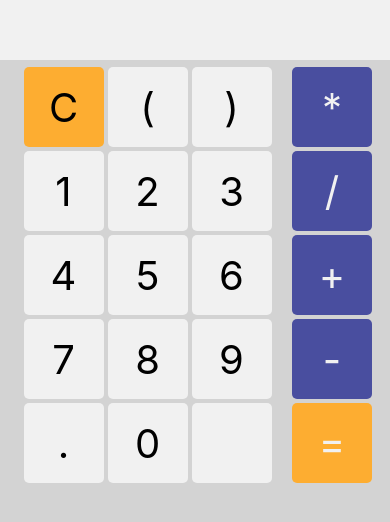
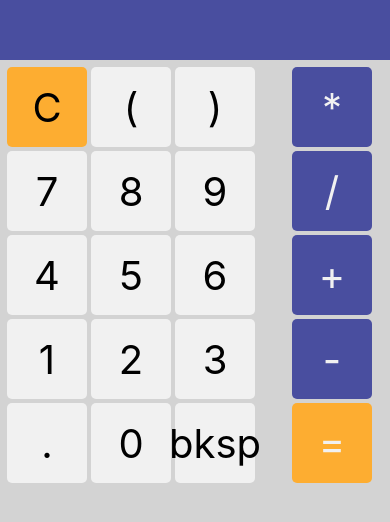
Before and after one commit to tjwnuk/Calculator, a React Native app: screen / in a window 390 px wide. Shown: the part 218-740 px from the top of the page. Built offline with nearby package versions, Linux system fonts and the light colour scheme.

Commit message:
working calculator

```diff
--- a/App.js
+++ b/App.js
@@ -1,5 +1,5 @@
 import { StatusBar } from 'expo-status-bar';
-import React from 'react';
+import React, { useState } from 'react';
 import { StyleSheet, Text, View } from 'react-native';
 import Screen from './app/screens/Screen';
 
@@ -7,16 +7,58 @@ import colors from './app/config/colors';
 import Numpad from './app/components/Numpad';
 
 export default function App() {
+  const [data, setData] = useState('')
+  let [equationString, setEquationString] = useState('')
+
+  const childToParent = (button) => {
+    type(button)
+  }
+
+  const type = (button) => {
+
+    if (button == 'C') {
+      setEquationString('')
+      return
+    }
+    if (button == 'bksp') {
+      if (equationString.length == 0) return;
+
+      setEquationString(equationString.slice(0, -1));
+      return
+    }
+    if (button == '=') {
+      try {
+        var result = eval(equationString)
+      }
+      catch (error) {
+        setEquationString('')
+        result = ''
+        alert('An error occured. Please enter the correct equation.')
+      }
+      finally {
+        setEquationString(result)
+        return
+      }
+    }
+
+    setEquationString(equationString += button)
+
+  }
+
   return (
     <Screen>
       {/* calculator screen-display */}
       <View style={styles.display}>
-
+        <Text style={styles.displayText}>
+          {equationString}
+        </Text>
       </View>
 
       {/* numpad */}
       <View style={styles.numpad}>
-        <Numpad />
+        <Numpad
+          childToParent={childToParent}
+        />
       </View>
     </Screen>
   );
@@ -25,7 +67,16 @@ export default function App() {
 const styles = StyleSheet.create({
   display: {
     flex: 1,
-    backgroundColor: colors.lightgray,
+    backgroundColor: colors.violet,
+    justifyContent: 'flex-end',
+    alignItems: 'flex-end',
+  },
+  displayText: {
+    color: colors.white,
+    fontSize: 50,
+    fontWeight: '600',
+    textAlign: 'right',
+    paddingBottom: 20,
   },
   numpad: {
     flex: 2,
--- a/app/components/AppButton.js
+++ b/app/components/AppButton.js
@@ -1,15 +1,17 @@
 import React from 'react';
 import { Dimensions, Text, TouchableOpacity, StyleSheet, View } from 'react-native';
 import colors from '../config/colors';
+// import { MaterialCommunityIcons } from '@expo/vector-icons';
 
 const horizontalSize = 1;
 
-function AppButton({ caption, backgroundColor = colors.lightgray, color = colors.black, onPress }) {
+function AppButton({ caption, backgroundColor = colors.lightgray, color = colors.black, onPress, icon }) {
 
     return (
         <TouchableOpacity onPress={onPress}>
             <View style={[styles.button, { backgroundColor: backgroundColor }]}>
-                <Text style={[styles.text, { color: color }]}>{caption && caption}</Text>
+                <Text style={[styles.text, { color: color }]}>{caption}</Text>
+                {/* {icon && <MaterialCommunityIcons name={icon} size={styles.text.fontSize} />} */}
             </View>
         </TouchableOpacity>
     );
--- a/app/components/Numpad.js
+++ b/app/components/Numpad.js
@@ -3,23 +3,23 @@ import { FlatList, View, StyleSheet, Text } from 'react-native';
 import colors from '../config/colors';
 import AppButton from './AppButton';
 
-function Numpad(props) {
+function Numpad({ onPress, childToParent }) {
     const numbers = [
         { caption: 'C', backgroundColor: colors.orange },
         { caption: '(' },
         { caption: ')' },
+        { caption: 7 },
+        { caption: 8 },
+        { caption: 9 },
+        { caption: 4 },
+        { caption: 5 },
+        { caption: 6 },
         { caption: 1 },
         { caption: 2 },
         { caption: 3 },
-        { caption: 4 },
-        { caption: 5 },
-        { caption: 6 },
-        { caption: 7 },
-        { caption: 8 },
-        { caption: 9 },
         { caption: '.' },
         { caption: 0 },
-        { caption: '' },
+        { caption: 'bksp', icon: 'backspace' },
     ];
 
     const controls = [
@@ -30,6 +30,13 @@ function Numpad(props) {
         { name: 'equals', caption: '=', backgroundColor: colors.orange },
     ];
 
+    const clickHandler = (item) => {
+        // console.log(item.caption)
+        childToParent(item.caption)
+    }
+
+    let _keyExtractor = (item, index) => item.key + index;
+
     return (
         <View style={styles.container}>
 
@@ -37,13 +44,16 @@ function Numpad(props) {
             <View style={styles.leftColumn}>
                 <FlatList
                     data={numbers}
-                    contentContainerStyle={{ justifyContent: 'center', flexDirection: "row", flexWrap: "wrap", }}
+                    contentContainerStyle={{ justifyContent: 'center', alignContent: 'space-between', }}
+                    keyExtractor={_keyExtractor}
+                    numColumns={3}
                     renderItem={({ item }) => {
                         return (
                             <AppButton
                                 caption={item.caption}
+                                key={item}
                                 backgroundColor={typeof (item.backgroundColor) !== 'undefined' ? item.backgroundColor : colors.lightgray}
-                                onPress={() => { alert(item.caption) }}
+                                onPress={() => clickHandler(item)}
                             />
                         )
                     }}
@@ -54,12 +64,15 @@ function Numpad(props) {
             <View style={styles.rightColumn}>
                 <FlatList
                     data={controls}
-                    contentContainerStyle={{ flexDirection: "row", flexWrap: "wrap" }}
+                    keyExtractor={_keyExtractor}
                     renderItem={({ item }) => {
                         return (
-                            <AppButton caption={item.caption}
+                            <AppButton
+                                caption={item.caption}
+                                key={item}
                                 backgroundColor={typeof (item.backgroundColor) !== 'undefined' ? item.backgroundColor : colors.violet}
                                 color={colors.lightgray}
+                                onPress={() => clickHandler(item)}
                             />
                         )
                     }}
```
